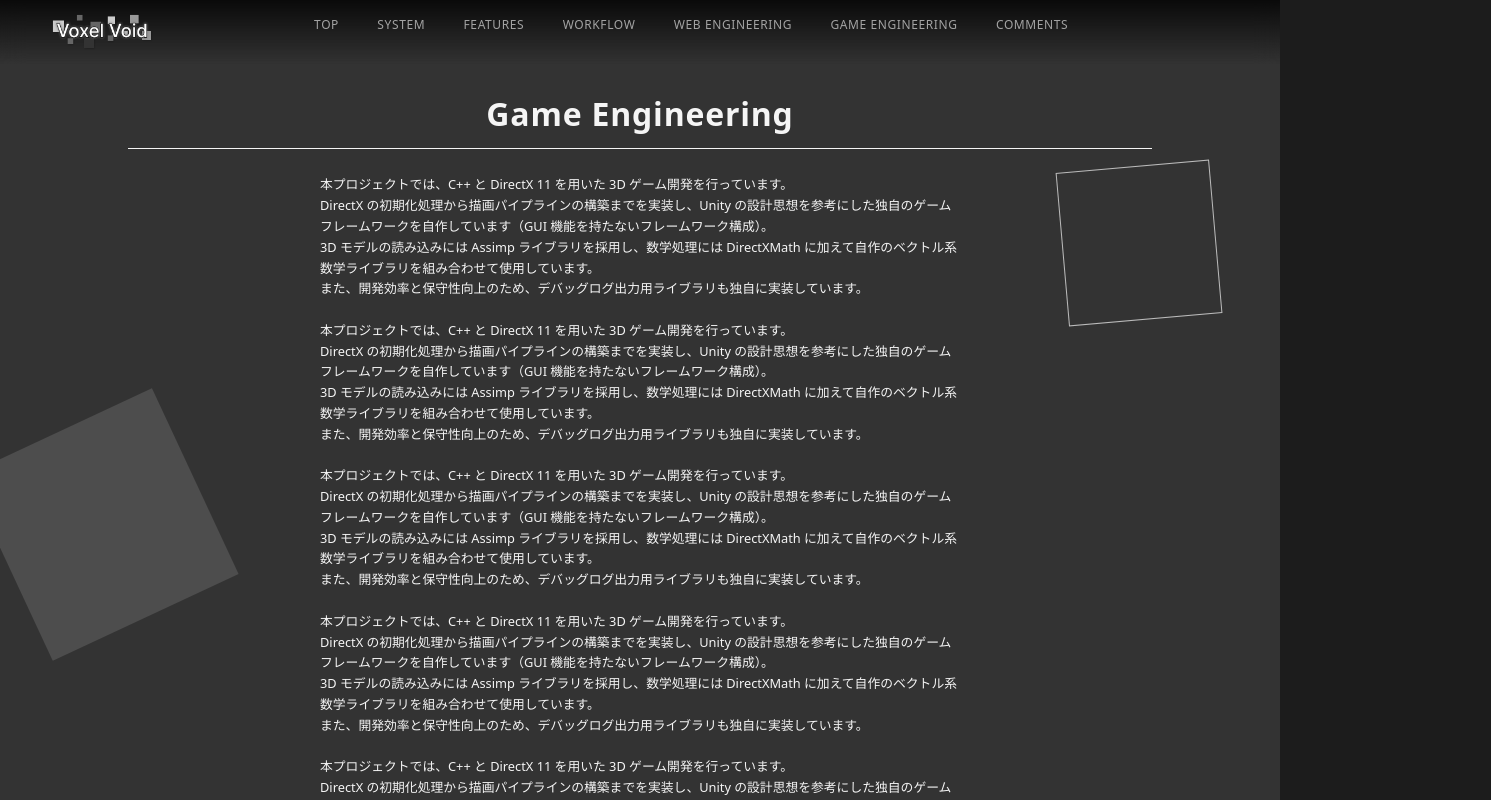
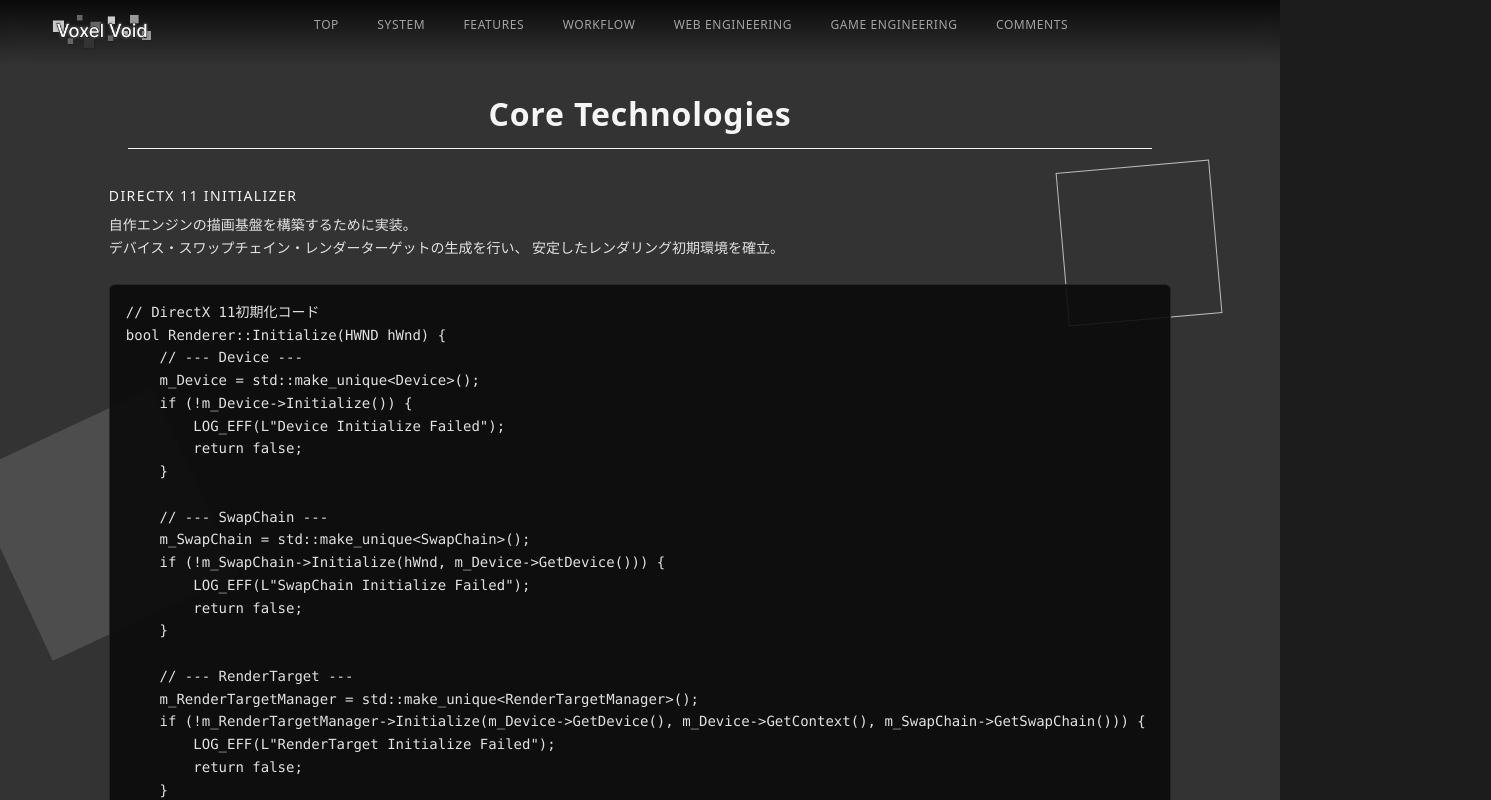
Before and after one commit to iwasi24k/web-repository, a React (Vite) app: page /detail/game-engineering in a window 1280 px wide. Shown: the top 800 px of the page, 1491 px wide, since content can reach past the window. Built offline with nearby package versions, Linux system fonts and the light colour scheme.

Commit message:
ゲームの詳細ページを実装

```diff
--- a/src/components/sections/development/GameEngineeringDetails.tsx
+++ b/src/components/sections/development/GameEngineeringDetails.tsx
@@ -1,89 +1,118 @@
 import { VOID_COLORS } from "../../../design/colors";
 import DetailTopic from "../../../layouts/DetailTopic";
+import StackItem from "../../ui/StackItem";
+import CodeBlock from "../../ui/CodeBlock";
+
+const dx11InitCode = `// DirectX 11初期化コード
+bool Renderer::Initialize(HWND hWnd) {
+	// --- Device ---
+    m_Device = std::make_unique<Device>();
+    if (!m_Device->Initialize()) {
+        LOG_EFF(L"Device Initialize Failed");
+        return false;
+    }
+
+	// --- SwapChain ---
+    m_SwapChain = std::make_unique<SwapChain>();
+    if (!m_SwapChain->Initialize(hWnd, m_Device->GetDevice())) {
+        LOG_EFF(L"SwapChain Initialize Failed");
+        return false;
+    }
+
+	// --- RenderTarget ---
+    m_RenderTargetManager = std::make_unique<RenderTargetManager>();
+    if (!m_RenderTargetManager->Initialize(m_Device->GetDevice(), m_Device->GetContext(), m_SwapChain->GetSwapChain())) {
+        LOG_EFF(L"RenderTarget Initialize Failed");
+        return false;
+    }
+
+	// --- DepthStencil ---
+    m_DepthStencilState = std::make_unique<DepthStencilState>();
+    if (!m_DepthStencilState->Initialize(m_Device->GetDevice())) {
+        LOG_EFF(L"DepthStencil Initialize Failed");
+        return false;
+    }
+
+	// --- Viewport ---
+    m_ViewportManager = std::make_unique<ViewportManager>();
+    if (!m_ViewportManager->Initialize()) {
+        LOG_EFF(L"Viewport Initialize Failed");
+        return false;
+    }
+
+	// --- RasterizerState ---
+    m_RasterizerStateManager = std::make_unique<RasterizerStateManager>();
+    if (!m_RasterizerStateManager->Initialize(m_Device->GetDevice())) {
+        LOG_EFF(L"Rasterizer Initialize Failed");
+        return false;
+    }
+
+	// --- BlendState ---
+    m_BlendStateManager = std::make_unique<BlendStateManager>();
+    if (!m_BlendStateManager->Initialize(m_Device->GetDevice())) {
+        LOG_EFF(L"BlendState Initialize Failed");
+        return false;
+    }
+
+	// --- Sampler ---
+    m_SamplerManager = std::make_unique<SamplerManager>();
+    if (!m_SamplerManager->Initialize(m_Device->GetDevice())) {
+        LOG_EFF(L"Sampler Initialize Failed");
+        return false;
+    }
+
+	// --- ConstantBuffer ---
+    m_ConstantBufferManager = std::make_unique<ConstantBufferManager>();
+    if (!m_ConstantBufferManager->Initialize(m_Device->GetDevice())) {
+        LOG_EFF(L"ConstantBuffer Initialize Failed");
+        return false;
+    }
+
+	LOG_IF(L"Renderer Initialize Completed");
+    return true;
+}`;
 
 const GameEngineeringDetails = () => {
   return (
     <div className="flex flex-col mx-auto items-center pt-[20vw] pb-[20vw] xl:pt-[7vw] xl:pb-[10vw]">
       <DetailTopic
         title={{
-          text: "Game Engineering",
+          text: "Core Technologies",
           textColor: VOID_COLORS.WHITE,
           textSize: "text-[30px] md:text-[3.5vw] xl:text-[2.5vw]",
         }}
         descriptionColor={VOID_COLORS.WHITE}
         description={
-          <>
-            <p className="mb-4">
-              本プロジェクトでは、C++ と DirectX 11 を用いた 3D
-              ゲーム開発を行っています。
+          <div className="flex flex-col gap-10 pt-3">
+            <StackItem title="DIRECTX 11 INITIALIZER">
+              自作エンジンの描画基盤を構築するために実装。
               <br />
-              DirectX の初期化処理から描画パイプラインの構築までを実装し、Unity
-              の設計思想を参考にした独自のゲームフレームワークを自作しています（GUI
-              機能を持たないフレームワーク構成）。
+              デバイス・スワップチェイン・レンダーターゲットの生成を行い、
+              安定したレンダリング初期環境を確立。
+              <CodeBlock>{dx11InitCode}</CodeBlock>
+            </StackItem>
+
+            <StackItem title="DEBUG LIBRARY">
+              開発効率と不具合解析性を高めるために自作。
               <br />
-              3D モデルの読み込みには Assimp ライブラリを採用し、数学処理には
-              DirectXMath
-              に加えて自作のベクトル系数学ライブラリを組み合わせて使用しています。
+              コンソール出力・ファイル出力・エラーハンドリングを統合し、
+              実行時の状態把握と問題切り分けを容易に。
+            </StackItem>
+
+            <StackItem title="MATH LIBRARY">
+              3Dグラフィックス処理を一貫して扱うために開発。
               <br />
-              また、開発効率と保守性向上のため、デバッグログ出力用ライブラリも独自に実装しています。
+              STL風のインターフェースを採用し、
+              ベクトル・行列演算を直感的かつ安全に利用可能。
+            </StackItem>
+
+            <StackItem title="CUSTOM COMPONENT FRAMEWORK">
+              柔軟で再利用可能なゲーム設計を実現するために実装。
               <br />
-              <br />
-              本プロジェクトでは、C++ と DirectX 11 を用いた 3D
-              ゲーム開発を行っています。
-              <br />
-              DirectX の初期化処理から描画パイプラインの構築までを実装し、Unity
-              の設計思想を参考にした独自のゲームフレームワークを自作しています（GUI
-              機能を持たないフレームワーク構成）。
-              <br />
-              3D モデルの読み込みには Assimp ライブラリを採用し、数学処理には
-              DirectXMath
-              に加えて自作のベクトル系数学ライブラリを組み合わせて使用しています。
-              <br />
-              また、開発効率と保守性向上のため、デバッグログ出力用ライブラリも独自に実装しています。
-              <br />
-              <br />
-              本プロジェクトでは、C++ と DirectX 11 を用いた 3D
-              ゲーム開発を行っています。
-              <br />
-              DirectX の初期化処理から描画パイプラインの構築までを実装し、Unity
-              の設計思想を参考にした独自のゲームフレームワークを自作しています（GUI
-              機能を持たないフレームワーク構成）。
-              <br />
-              3D モデルの読み込みには Assimp ライブラリを採用し、数学処理には
-              DirectXMath
-              に加えて自作のベクトル系数学ライブラリを組み合わせて使用しています。
-              <br />
-              また、開発効率と保守性向上のため、デバッグログ出力用ライブラリも独自に実装しています。
-              <br />
-              <br />
-              本プロジェクトでは、C++ と DirectX 11 を用いた 3D
-              ゲーム開発を行っています。
-              <br />
-              DirectX の初期化処理から描画パイプラインの構築までを実装し、Unity
-              の設計思想を参考にした独自のゲームフレームワークを自作しています（GUI
-              機能を持たないフレームワーク構成）。
-              <br />
-              3D モデルの読み込みには Assimp ライブラリを採用し、数学処理には
-              DirectXMath
-              に加えて自作のベクトル系数学ライブラリを組み合わせて使用しています。
-              <br />
-              また、開発効率と保守性向上のため、デバッグログ出力用ライブラリも独自に実装しています。
-              <br />
-              <br />
-              本プロジェクトでは、C++ と DirectX 11 を用いた 3D
-              ゲーム開発を行っています。
-              <br />
-              DirectX の初期化処理から描画パイプラインの構築までを実装し、Unity
-              の設計思想を参考にした独自のゲームフレームワークを自作しています（GUI
-              機能を持たないフレームワーク構成）。
-              <br />
-              3D モデルの読み込みには Assimp ライブラリを採用し、数学処理には
-              DirectXMath
-              に加えて自作のベクトル系数学ライブラリを組み合わせて使用しています。
-              <br />
-              また、開発効率と保守性向上のため、デバッグログ出力用ライブラリも独自に実装しています。
-            </p>
-          </>
+              オブジェクト指向とコンポーネント指向を融合し、
+              機能分離と拡張性を重視した構造を構築。
+            </StackItem>
+          </div>
         }
       />
     </div>
--- a/src/components/sections/development/WebEngineeringDetails.tsx
+++ b/src/components/sections/development/WebEngineeringDetails.tsx
@@ -1,23 +1,6 @@
 import { VOID_COLORS } from "../../../design/colors";
 import DetailTopic from "../../../layouts/DetailTopic";
-
-const StackItem = ({
-  title,
-  children,
-}: {
-  title: string;
-  children: React.ReactNode;
-}) => (
-  <div className="flex flex-col gap-2">
-    <h3
-      className="text-sm tracking-widest"
-      style={{ color: VOID_COLORS.WHITE }}
-    >
-      {title}
-    </h3>
-    <p className="text-sm leading-relaxed opacity-90">{children}</p>
-  </div>
-);
+import StackItem from "../../ui/StackItem";
 
 const WebEngineeringDetails = () => {
   return (
--- /dev/null
+++ b/src/components/ui/CodeBlock.tsx
@@ -0,0 +1,34 @@
+import { type ReactNode } from "react";
+
+type CodeBlockProps = {
+  children: ReactNode;
+};
+
+export default function CodeBlock({ children }: CodeBlockProps) {
+  return (
+    <div
+      className="
+      hidden xl:block
+    mt-6
+    rounded-md
+    border border-neutral-800
+    bg-neutral-950
+  "
+    >
+      <pre
+        className="
+      max-w-full
+      overflow-x-auto
+      overscroll-x-contain
+      p-3 sm:p-4
+      font-mono
+      text-[11px] sm:text-sm
+      leading-relaxed
+      text-neutral-100
+    "
+      >
+        <code className="whitespace-pre">{children}</code>
+      </pre>
+    </div>
+  );
+}
--- /dev/null
+++ b/src/components/ui/StackItem.tsx
@@ -0,0 +1,21 @@
+import { VOID_COLORS } from "../../design/colors";
+
+const StackItem = ({
+  title,
+  children,
+}: {
+  title: string;
+  children: React.ReactNode;
+}) => (
+  <div className="flex flex-col gap-2">
+    <h3
+      className="text-sm tracking-widest"
+      style={{ color: VOID_COLORS.WHITE }}
+    >
+      {title}
+    </h3>
+    <p className="text-sm leading-relaxed opacity-90">{children}</p>
+  </div>
+);
+
+export default StackItem;
```
